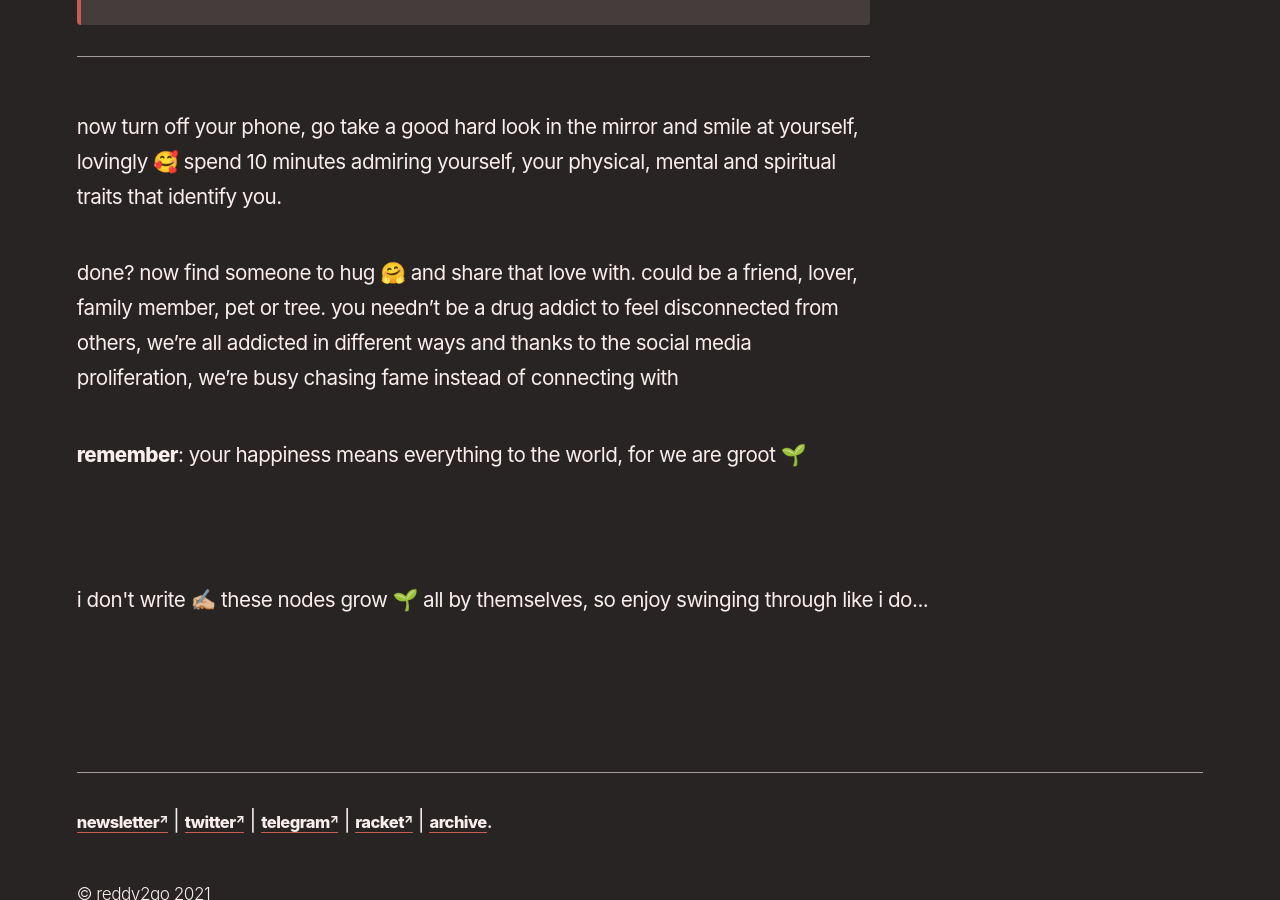
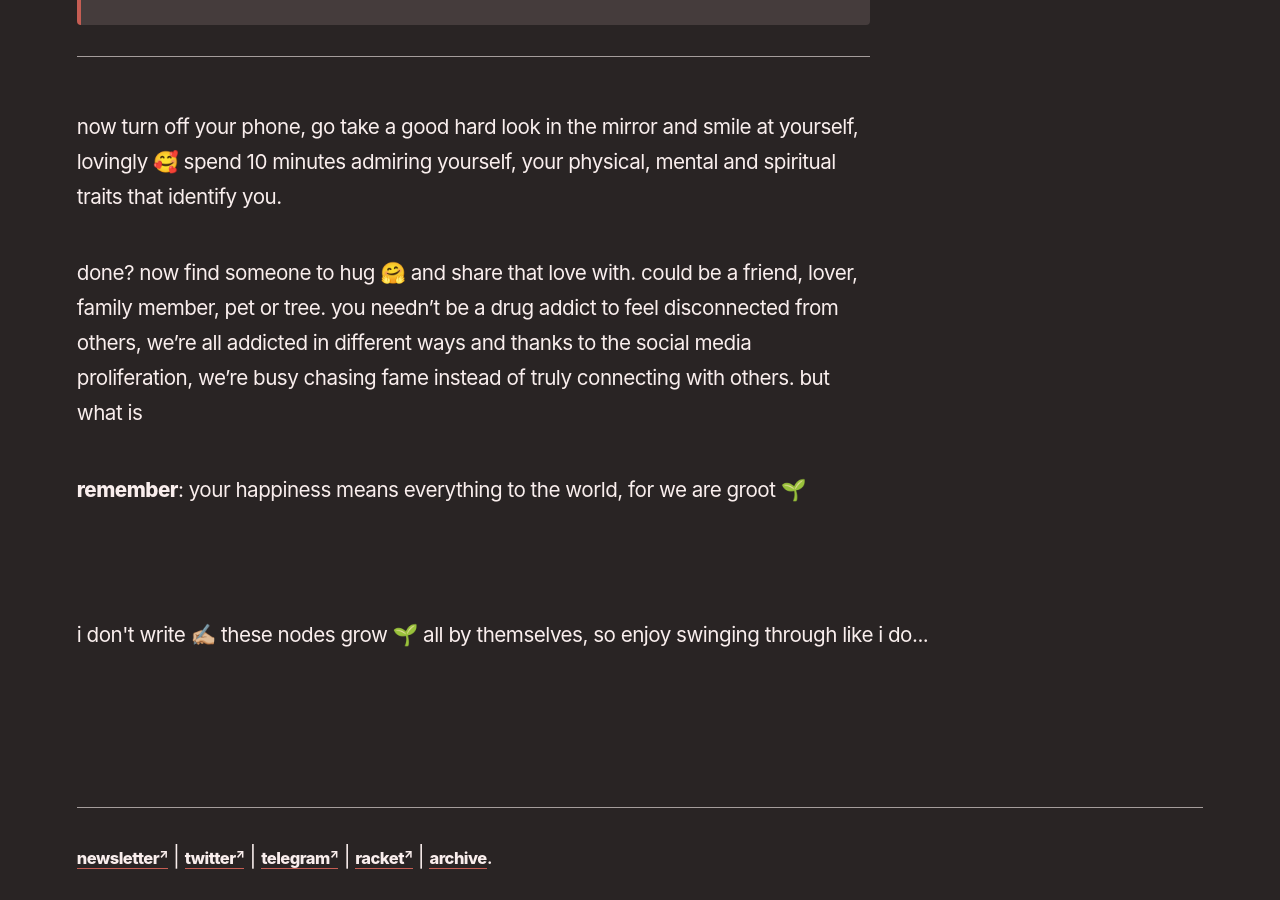
Before and after one commit to reddy2go/redgarden, a Jekyll site: the page built from _notes/origin story of play.md, in a window 1280 px wide and 900 px high, scrolled down 5064 px. Built offline with Jekyll 4.4.1, drawn with Linux system fonts in a browser that asks for light colours; some web fonts are replaced; Markdown is read by kramdown in place of the engine named in the settings.

Commit message:
auto commit

```diff
--- a/_notes/origin story of play.md
+++ b/_notes/origin story of play.md
@@ -73,6 +73,6 @@
 ---
 now turn off your phone, go take a good hard look in the mirror and smile at yourself, lovingly 🥰 spend 10 minutes admiring yourself, your physical, mental and spiritual traits that identify you.
 
-done? now find someone to hug 🤗 and share that love with. could be a friend, lover, family member, pet or tree. you needn't be a drug addict to feel disconnected from others, we're all addicted in different ways and thanks to the social media proliferation, we're busy chasing fame instead of connecting with
+done? now find someone to hug 🤗 and share that love with. could be a friend, lover, family member, pet or tree. you needn't be a drug addict to feel disconnected from others, we're all addicted in different ways and thanks to the social media proliferation, we're busy chasing fame instead of truly connecting with others. but  what is
 
 **remember**: your happiness means everything to the world, for we are groot 🌱
```
